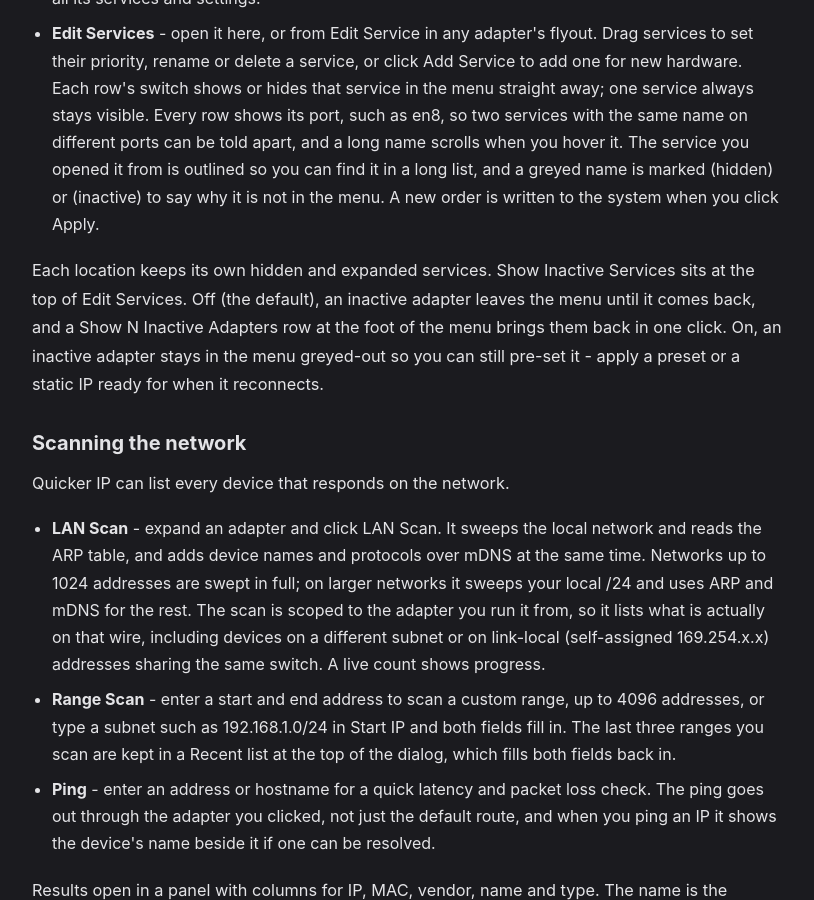
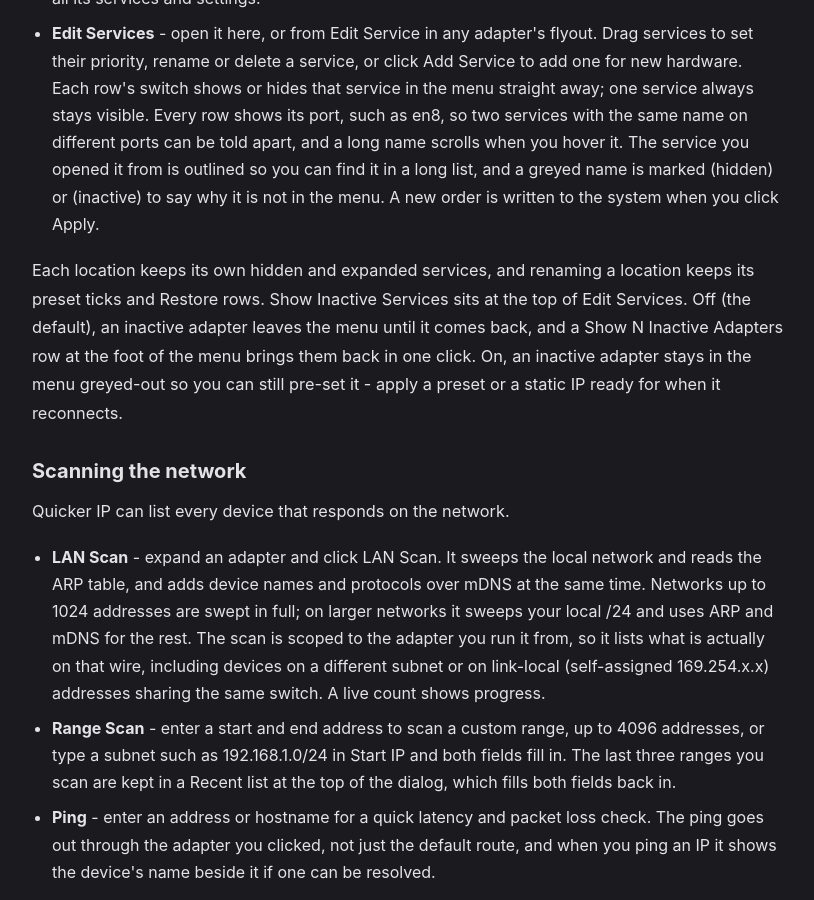
Before and after one commit to BSKapps/bskapps.github.io, a Jekyll site: the page articles/quicker-ip-guide/index.html, which Jekyll copies as it is, in a window 1280 px wide and 900 px high, scrolled down 3823 px. Shown: the whole window, without its empty margins (232-1046 px from the left). Built offline with Jekyll 4.4.1, drawn with Linux system fonts in a browser that asks for light colours.

Commit message:
Quicker IP guide: renaming a Network Location keeps its preset ticks and Restore rows

```diff
--- a/articles/quicker-ip-guide/index.html
+++ b/articles/quicker-ip-guide/index.html
@@ -95,7 +95,7 @@
                 <li><strong>Edit Locations</strong> - rename or delete a location, or click New Location to add one. Renaming keeps all its services and settings.</li>
                 <li><strong>Edit Services</strong> - open it here, or from Edit Service in any adapter's flyout. Drag services to set their priority, rename or delete a service, or click Add Service to add one for new hardware. Each row's switch shows or hides that service in the menu straight away; one service always stays visible. Every row shows its port, such as en8, so two services with the same name on different ports can be told apart, and a long name scrolls when you hover it. The service you opened it from is outlined so you can find it in a long list, and a greyed name is marked (hidden) or (inactive) to say why it is not in the menu. A new order is written to the system when you click Apply.</li>
             </ul>
-            <p>Each location keeps its own hidden and expanded services. Show Inactive Services sits at the top of Edit Services. Off (the default), an inactive adapter leaves the menu until it comes back, and a Show N Inactive Adapters row at the foot of the menu brings them back in one click. On, an inactive adapter stays in the menu greyed-out so you can still pre-set it - apply a preset or a static IP ready for when it reconnects.</p>
+            <p>Each location keeps its own hidden and expanded services, and renaming a location keeps its preset ticks and Restore rows. Show Inactive Services sits at the top of Edit Services. Off (the default), an inactive adapter leaves the menu until it comes back, and a Show N Inactive Adapters row at the foot of the menu brings them back in one click. On, an inactive adapter stays in the menu greyed-out so you can still pre-set it - apply a preset or a static IP ready for when it reconnects.</p>
 
             <h2>Scanning the network</h2>
             <p>Quicker IP can list every device that responds on the network.</p>
```
